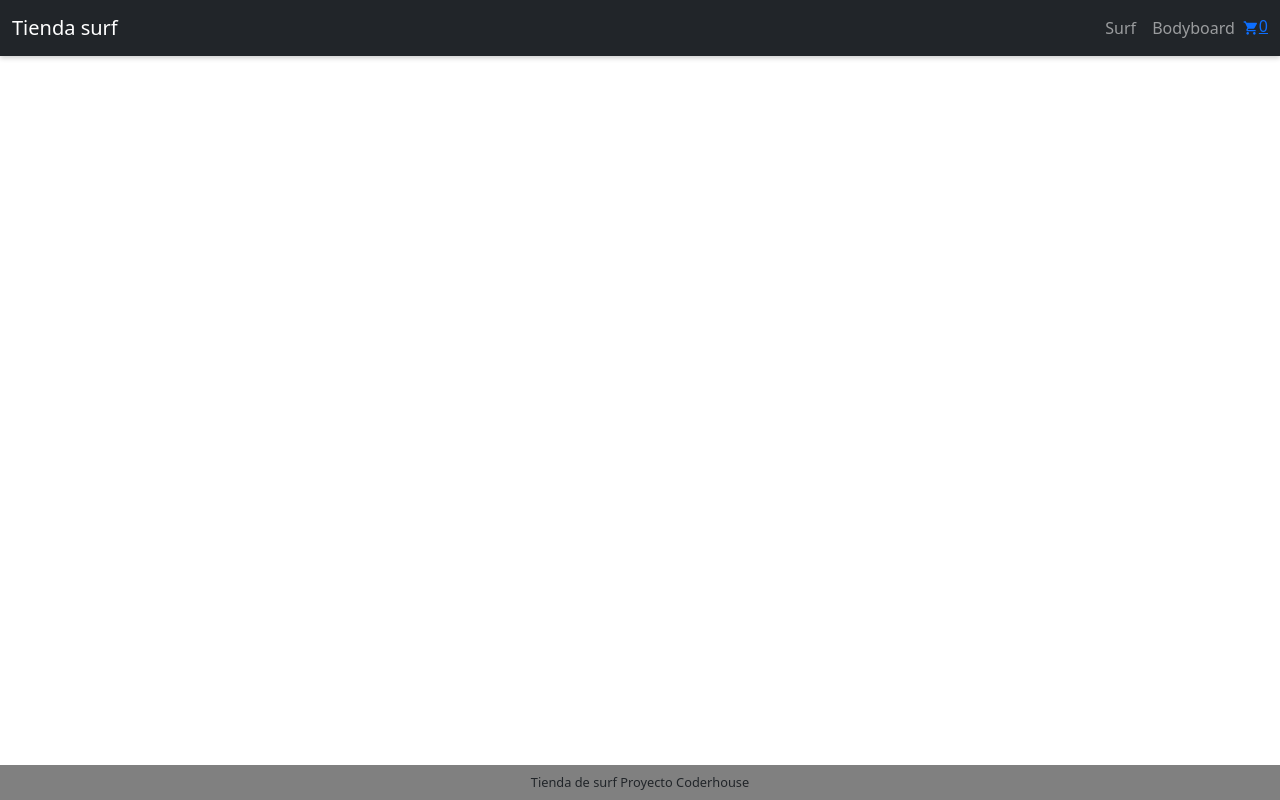
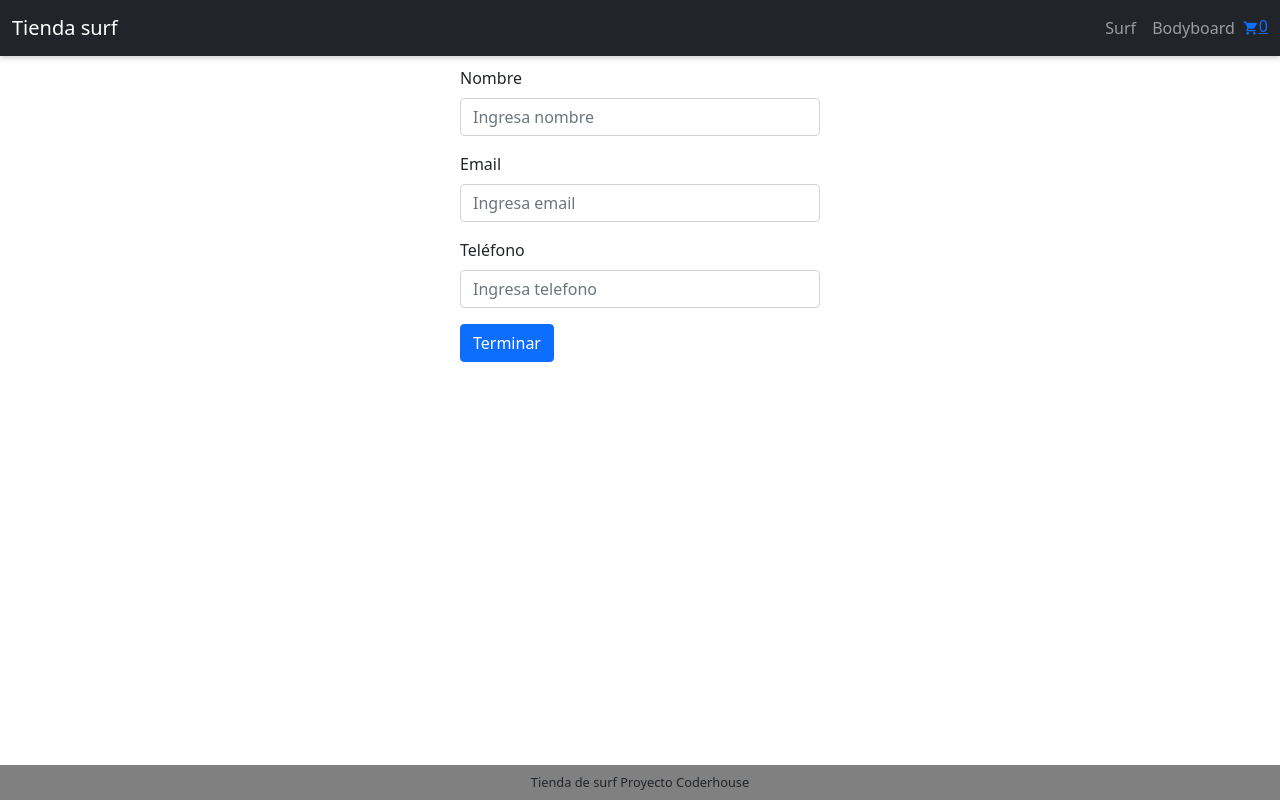
Before and after one commit to juanfedileo/proyecto-coder, a React (Create React App) app: page /orden-de-compra in a window 1280 px wide. Built offline with nearby package versions, Linux system fonts and the light colour scheme; no server answers; the database is empty.

Commit message:
Orden de compra

```diff
--- a/src/App.js
+++ b/src/App.js
@@ -7,6 +7,7 @@ import { ToastContainer } from 'react-toastify'
 import CartContext from './components/CartContext'
 import CartProvider from './components/CartContext'
 import Cart from './components/Cart';
+import CheckOut from './components/CheckOut';
 
 function App() {
     return (
@@ -19,6 +20,7 @@ function App() {
                 <Route path="/categoria/:categoryId" element={<Main nombre="Juan" apellido="Di Leo"/>}/>
                 <Route path="/item/:itemId" element={<ItemDetailContainer/>} />
                 <Route path="/carrito" element={<Cart/>}/>
+                <Route path="/orden-de-compra" element={<CheckOut/>}/>
             </Routes>
             </section>
             <Footer/>
--- a/src/components/Cart.js
+++ b/src/components/Cart.js
@@ -13,6 +13,7 @@ const Cart = () => {
     <div className='container carrito'>
         <h2>Carrito de Compras</h2>
         {cartItems.length > 0 ?
+        <>
         <Table striped bordered hover>
         <thead>
             <tr>
@@ -52,6 +53,8 @@ const Cart = () => {
             </tr>
         </tfoot>
         </Table>
+        <Link to="/orden-de-compra"><Button variant="primary">Terminar Compra</Button></Link>
+        </>
         :
         <>
         <h3>No hay productos en el carrito</h3>
--- /dev/null
+++ b/src/components/CheckOut.js
@@ -0,0 +1,91 @@
+import { Link } from 'react-router-dom'
+import { CartContext } from './CartContext'
+import { useState, useContext } from 'react'
+import { Form, Button } from 'react-bootstrap'
+import { getFirestore, collection, addDoc } from 'firebase/firestore'
+import 'firebase/firestore'
+import { toast, Flip } from 'react-toastify';
+
+
+const CheckOut = () => {
+    const { cartItems } = useContext(CartContext)
+    const [nombre, setNombre] = useState('')
+    const [mail, setMail] = useState('')
+    const [telefono, setTelefono] = useState('')
+    const [final, setFinal] = useState(false)
+
+    var totalito=0;
+
+    const db = getFirestore()
+    const orders = collection(db,"orders")
+
+    const total = (cart) => {
+        //var total = 0;
+        cart.forEach(item => {
+            totalito += item.price * item.quantity;
+        });
+        return totalito;
+    }
+
+    const updateNombre = (e) => {
+        setNombre(e.target.value)
+    }
+
+    const updateMail = (e) => {
+        setMail(e.target.value)
+    }
+
+    const updateTelefono = (e) => {
+        setTelefono(e.target.value)
+    }
+
+    const newOrder =  {
+        name: nombre,
+        email: mail,
+        phonenumber: telefono,
+        products: cartItems,
+        total: total(cartItems)
+    };
+
+    const sendData = (e) => {
+
+        console.log(newOrder)
+        addDoc(orders,newOrder)
+        .then(() => {
+        })
+        .catch(
+            error => toast.error(error, { theme: "colored", transition: Flip })
+        )
+        .finally(() => {
+            setFinal(true)
+        })
+    }
+
+    return (
+        <div className='container-sm' id="orden">
+            <Form>
+            <Form.Group className="mb-3" controlId="formBasicEmail">
+                <Form.Label>Nombre</Form.Label>
+                <Form.Control type="name" placeholder="Ingresa nombre" onChange={updateNombre} required/>
+            </Form.Group>
+
+            <Form.Group className="mb-3" controlId="formBasicPassword">
+                <Form.Label>Email</Form.Label>
+                <Form.Control type="email" placeholder="Ingresa email" onChange={updateMail} required/>
+            </Form.Group>
+
+            <Form.Group className="mb-3" controlId="formBasicPassword">
+                <Form.Label>Teléfono</Form.Label>
+                <Form.Control type="value" placeholder="Ingresa telefono" onChange={updateTelefono} required/>
+            </Form.Group>
+
+            <Button variant="primary" onClick={sendData}>
+                Terminar
+            </Button>
+            </Form>
+        </div>
+
+    )
+}
+
+export default CheckOut
--- a/src/styles.scss
+++ b/src/styles.scss
@@ -53,3 +53,8 @@ footer {
 #carrito{
     padding-top: 6px;
 }
+
+#orden{
+    width: 30%;
+    padding-top: 10px;
+}
```
